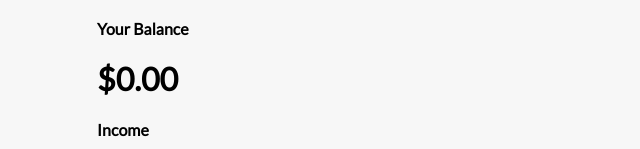
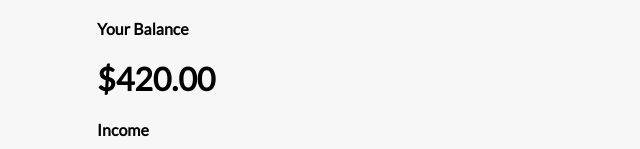
Before and after one commit to MelanieJindali/Cash-Track, a React (Create React App) app in the folder cash-track/: page / in a window 1280 px wide. Shown: the part 131-280 px from the top of the page, without its empty margins (319-959 px from the left). Built offline with nearby package versions, Linux system fonts and the light colour scheme.

Commit message:
Getting total amount from transactions

```diff
--- a/cash-track/src/components/Balance.js
+++ b/cash-track/src/components/Balance.js
@@ -1,10 +1,17 @@
-import React from 'react'
+import React, { useContext } from 'react'
+import { GlobalContext } from '../context/GlobalState'
 
 export const Balance = () => {
+	const { transactions } = useContext(GlobalContext)
+
+	const amounts = transactions.map((transaction) => transaction.amount)
+
+	const total = amounts.reduce((acc, item) => (acc += item), 0).toFixed(2)
+
 	return (
 		<>
 			<h4>Your Balance</h4>
-			<h1>$0.00</h1>
+			<h1>${total}</h1>
 		</>
 	)
 }
```
